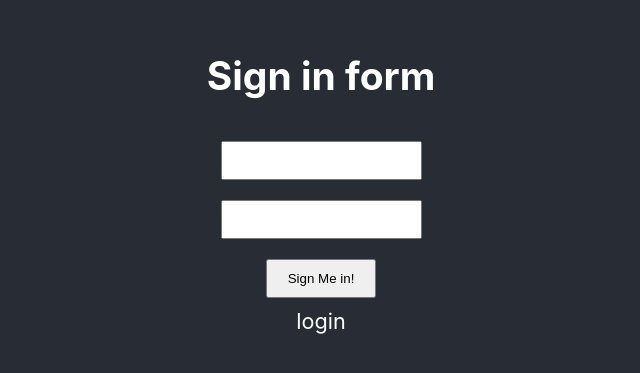
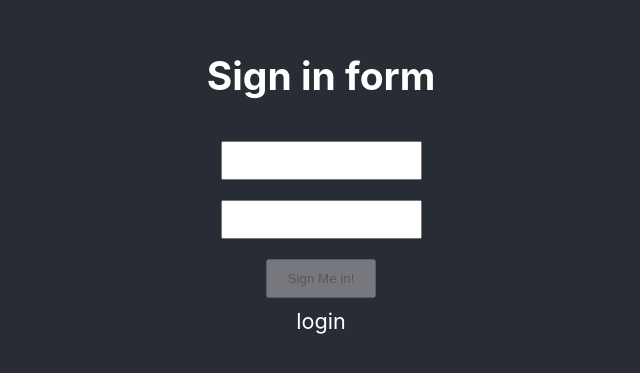
Before and after one commit to Mrmckney/s3-react-app, a React (Create React App) app: page /login in a window 1280 px wide. Shown: the part 223-596 px from the top of the page, without its empty margins (319-959 px from the left). Built offline with nearby package versions, Linux system fonts and the light colour scheme.

Commit message:
updated login

```diff
--- a/src/Login.js
+++ b/src/Login.js
@@ -16,17 +16,24 @@ export default function Login() {
       },
       body: JSON.stringify(user),
     })
-    .then(res => console.log(res))
-      // .then(response => response.status == 400 ? setStatus('Not allowed') : setStatus('allowed'))
+      .then(res => (res.ok ? setStatus('User logged in now') : setStatus('authentication failed')))
       .catch(err => console.log(err))
   }
 
   return (
     <>
       <h2>Sign in form</h2>
-      <input type='email' name='email' onChange={handleUserForm} />
-      <input type='password' name='password' onChange={handleUserForm} />
-      <button type='submit' onClick={handleUserLogin}>
+      <input
+        type='email'
+        name='email'
+        onChange={handleUserForm}
+      />
+      <input
+        type='password'
+        name='password'
+        onChange={handleUserForm}
+      />
+      <button type='submit' onClick={handleUserLogin} disabled={user.email && user.password ? false : true}>
         Sign Me in!
       </button>
       <small>{status}</small>
```
